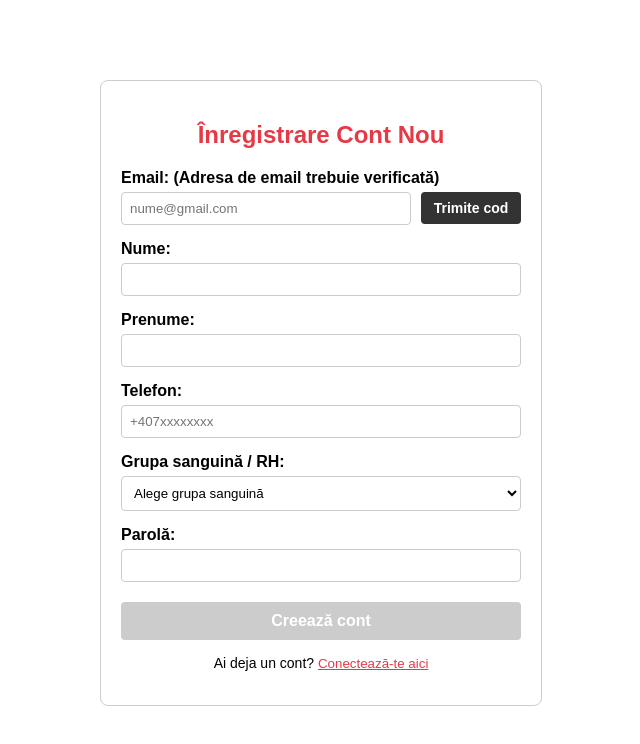
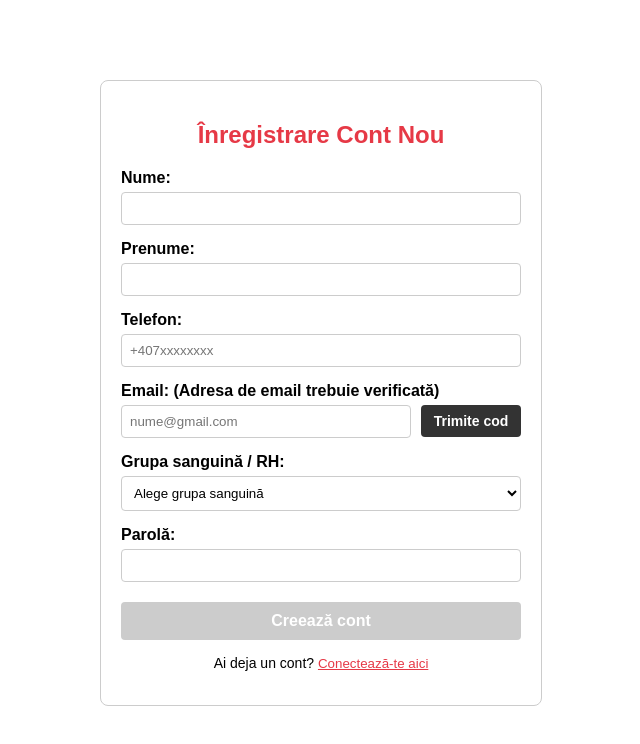
Before and after one commit to tomelu20/Donare-de-snage, a React app in the folder frontend/: page / in a window 1280 px wide. Both pictures are taken after a click on the button "Înregistrează-te". Shown: the top 744 px of the page, without its empty margins (319-959 px from the left). Built offline with nearby package versions, Linux system fonts and the light colour scheme; the HTML template or start-up script is replaced by a standard one.

Commit message:
login logic updated

```diff
--- a/frontend/src/Register.jsx
+++ b/frontend/src/Register.jsx
@@ -8,14 +8,14 @@ function Register({ onSwitch, onRegisterSuccess }) {
   const [email, setEmail] = useState('');
   const [password, setPassword] = useState('');
   const [bloodGroup, setBloodGroup] = useState('');
-  const [emailCode, setEmailCode] = useState(''); // Redenumit din smsCode
+  const [emailCode, setEmailCode] = useState('');
 
   const [isCodeSent, setIsCodeSent] = useState(false);
   const [isVerified, setIsVerified] = useState(false);
   const [error, setError] = useState('');
   const [success, setSuccess] = useState('');
 
-  // 1. Solicită trimiterea codului prin Email (Gratis via Gmail)
+  // 1. Solicită trimiterea codului prin Email
   const handleSendEmailCode = async () => {
     setError('');
     setSuccess('');
@@ -75,7 +75,7 @@ function Register({ onSwitch, onRegisterSuccess }) {
         email: email,
         password: password,
         blood_group: bloodGroup,
-        email_code: emailCode // trimitem codul validat
+        email_code: emailCode
       });
 
       sessionStorage.setItem('user_session', JSON.stringify(response.data));
@@ -109,7 +109,44 @@ function Register({ onSwitch, onRegisterSuccess }) {
 
       <form onSubmit={handleRegister}>
 
-        {/* INPUT EMAIL + BUTON TRIMITE COD */}
+        {/* 1. NUME */}
+        <div style={{ marginBottom: '15px' }}>
+          <label style={{ display: 'block', marginBottom: '5px' , fontWeight: 'bold'}}>Nume:</label>
+          <input
+            type="text"
+            value={name}
+            onChange={(e) => setName(e.target.value)}
+            required
+            style={{ width: '100%', padding: '8px', borderRadius: '4px', border: '1px solid #ccc', boxSizing: 'border-box' }}
+          />
+        </div>
+
+        {/* 2. PRENUME */}
+        <div style={{ marginBottom: '15px' }}>
+          <label style={{ display: 'block', marginBottom: '5px' , fontWeight: 'bold'}}>Prenume:</label>
+          <input
+            type="text"
+            value={surname}
+            onChange={(e) => setSurname(e.target.value)}
+            required
+            style={{ width: '100%', padding: '8px', borderRadius: '4px', border: '1px solid #ccc', boxSizing: 'border-box' }}
+          />
+        </div>
+
+        {/* 3. TELEFON */}
+        <div style={{ marginBottom: '15px' }}>
+          <label style={{ display: 'block', marginBottom: '5px', fontWeight: 'bold' }}>Telefon:</label>
+          <input
+            type="text"
+            value={phone}
+            onChange={(e) => setPhone(e.target.value)}
+            required
+            placeholder="+407xxxxxxxx"
+            style={{ width: '100%', padding: '8px', borderRadius: '4px', border: '1px solid #ccc', boxSizing: 'border-box' }}
+          />
+        </div>
+
+        {/* 4. EMAIL + BUTON TRIMITE COD */}
         <div style={{ marginBottom: '15px' }}>
           <label style={{ display: 'block', marginBottom: '5px', fontWeight: 'bold' }}>Email: (Adresa de email trebuie verificată)</label>
           <div style={{ display: 'table', width: '100%', tableLayout: 'fixed' }}>
@@ -137,7 +174,7 @@ function Register({ onSwitch, onRegisterSuccess }) {
           </div>
         </div>
 
-        {/* INPUT COD EMAIL (Apare doar după trimitere) */}
+        {/* BLOC VERIFICARE COD EMAIL (Apare sub Email doar după ce s-a dat click pe trimitere) */}
         {isCodeSent && (
           <div style={{ marginBottom: '15px', backgroundColor: isVerified ? '#f0fff0' : '#f9f9f9', padding: '10px', borderRadius: '4px', border: isVerified ? '1px solid green' : '1px dashed #e63946' }}>
             <label style={{ display: 'block', marginBottom: '5px', fontWeight: 'bold', color: isVerified ? 'green' : '#e63946' }}>
@@ -169,40 +206,7 @@ function Register({ onSwitch, onRegisterSuccess }) {
           </div>
         )}
 
-        <div style={{ marginBottom: '15px' }}>
-          <label style={{ display: 'block', marginBottom: '5px' , fontWeight: 'bold'}}>Nume:</label>
-          <input
-            type="text"
-            value={name}
-            onChange={(e) => setName(e.target.value)}
-            required
-            style={{ width: '100%', padding: '8px', borderRadius: '4px', border: '1px solid #ccc', boxSizing: 'border-box' }}
-          />
-        </div>
-
-        <div style={{ marginBottom: '15px' }}>
-          <label style={{ display: 'block', marginBottom: '5px' , fontWeight: 'bold'}}>Prenume:</label>
-          <input
-            type="text"
-            value={surname}
-            onChange={(e) => setSurname(e.target.value)}
-            required
-            style={{ width: '100%', padding: '8px', borderRadius: '4px', border: '1px solid #ccc', boxSizing: 'border-box' }}
-          />
-        </div>
-
-        <div style={{ marginBottom: '15px' }}>
-          <label style={{ display: 'block', marginBottom: '5px', fontWeight: 'bold' }}>Telefon:</label>
-          <input
-            type="text"
-            value={phone}
-            onChange={(e) => setPhone(e.target.value)}
-            required
-            placeholder="+407xxxxxxxx"
-            style={{ width: '100%', padding: '8px', borderRadius: '4px', border: '1px solid #ccc', boxSizing: 'border-box' }}
-          />
-        </div>
-
+        {/* 5. GRUPA SANGUINĂ */}
         <div style={{ marginBottom: '15px' }}>
           <label style={{ display: 'block', marginBottom: '5px', fontWeight: 'bold' }}>Grupa sanguină / RH:</label>
           <select
@@ -224,6 +228,7 @@ function Register({ onSwitch, onRegisterSuccess }) {
           </select>
         </div>
 
+        {/* 6. PAROLĂ */}
         <div style={{ marginBottom: '20px' }}>
           <label style={{ display: 'block', marginBottom: '5px' , fontWeight: 'bold'}}>Parolă:</label>
           <input
```
Also changed, not shown: 1 other file (tests, documents, lock files or other folders).
